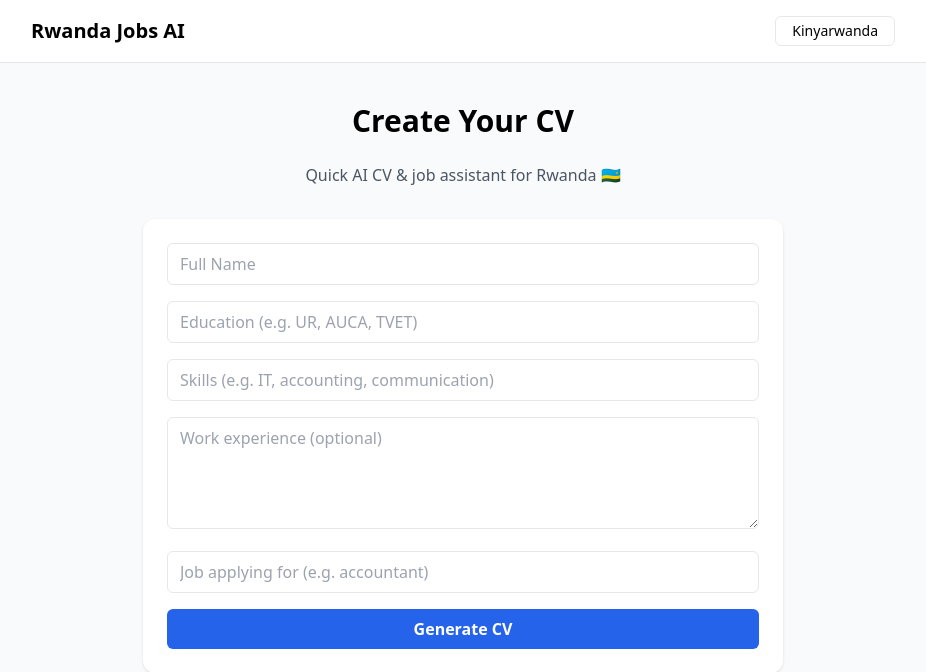
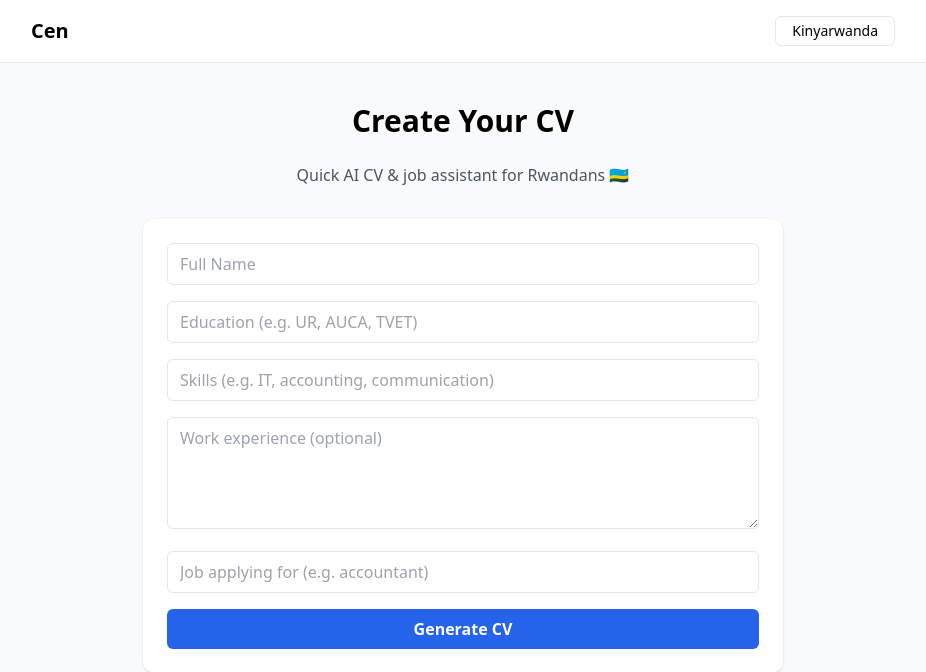
Before and after one commit to derrickkirezi/kireziderrick.github.io, a Python web app: template templates/index.html in a window 1280 px wide. Shown: the top 672 px of the page, without its empty margins (177-1103 px from the left). Run offline with Jinja, Linux system fonts and the light colour scheme; the template is opened without the code that fills it, so the values that code supplies are empty; some libraries are stand-ins or nearby versions.

Commit message:
Update index.html

```diff
--- a/templates/index.html
+++ b/templates/index.html
@@ -3,7 +3,7 @@
 <head>
 <meta charset="UTF-8" />
 <meta name="viewport" content="width=device-width, initial-scale=1.0" />
-<title>Cenai CV Generator</title>
+<title>Cen</title>
 <script src="https://cdn.tailwindcss.com"></script>
 </head>
 
@@ -12,7 +12,7 @@
 <!-- Navbar -->
 <header class="w-full bg-white border-b py-4">
   <div class="max-w-4xl mx-auto flex justify-between items-center px-4">
-    <h1 class="font-semibold text-xl">Rwanda Jobs AI</h1>
+    <h1 class="font-semibold text-xl">Cen</h1>
     <button class="px-4 py-1 text-sm border rounded-md hover:bg-gray-100">Kinyarwanda</button>
   </div>
 </header>
@@ -23,7 +23,7 @@
   <!-- Title -->
   <h2 class="text-center text-3xl font-semibold mb-6">Create Your CV</h2>
   <p class="text-center text-gray-600 mb-8">
-    Quick AI CV & job assistant for Rwanda 🇷🇼
+    Quick AI CV & job assistant for Rwandans 🇷🇼
   </p>
 
   <!-- Form -->
```
